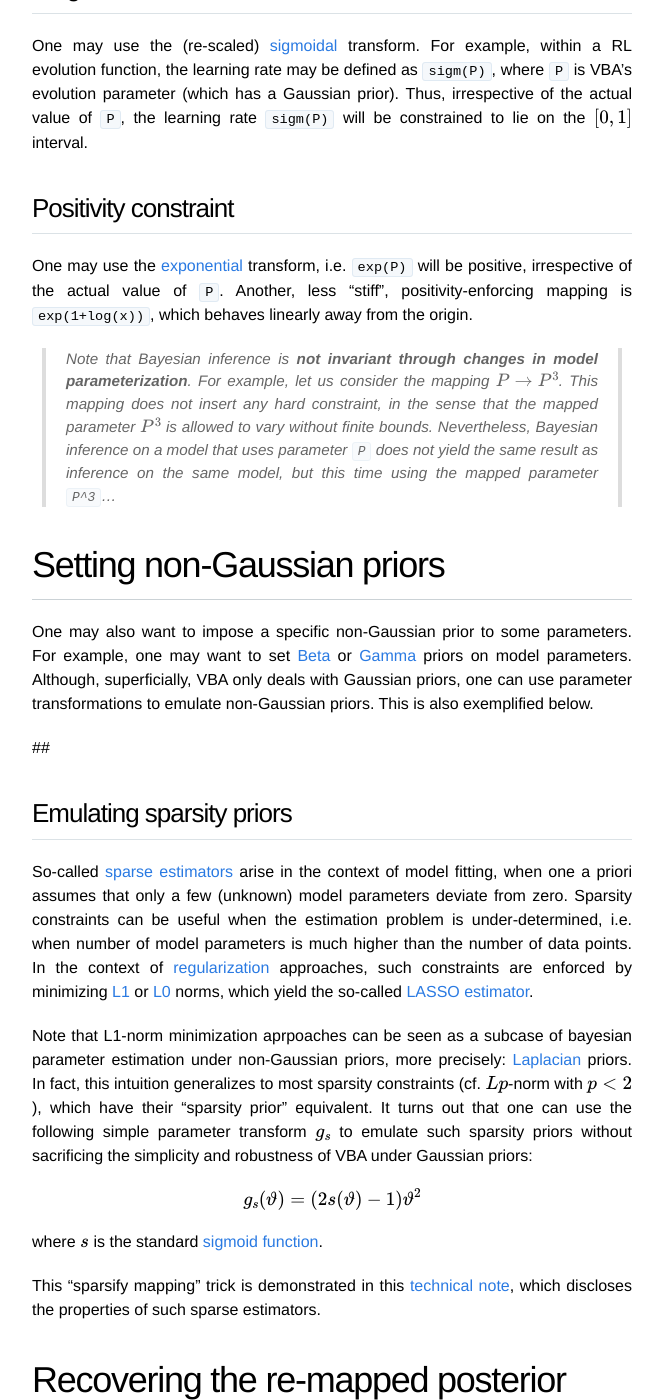
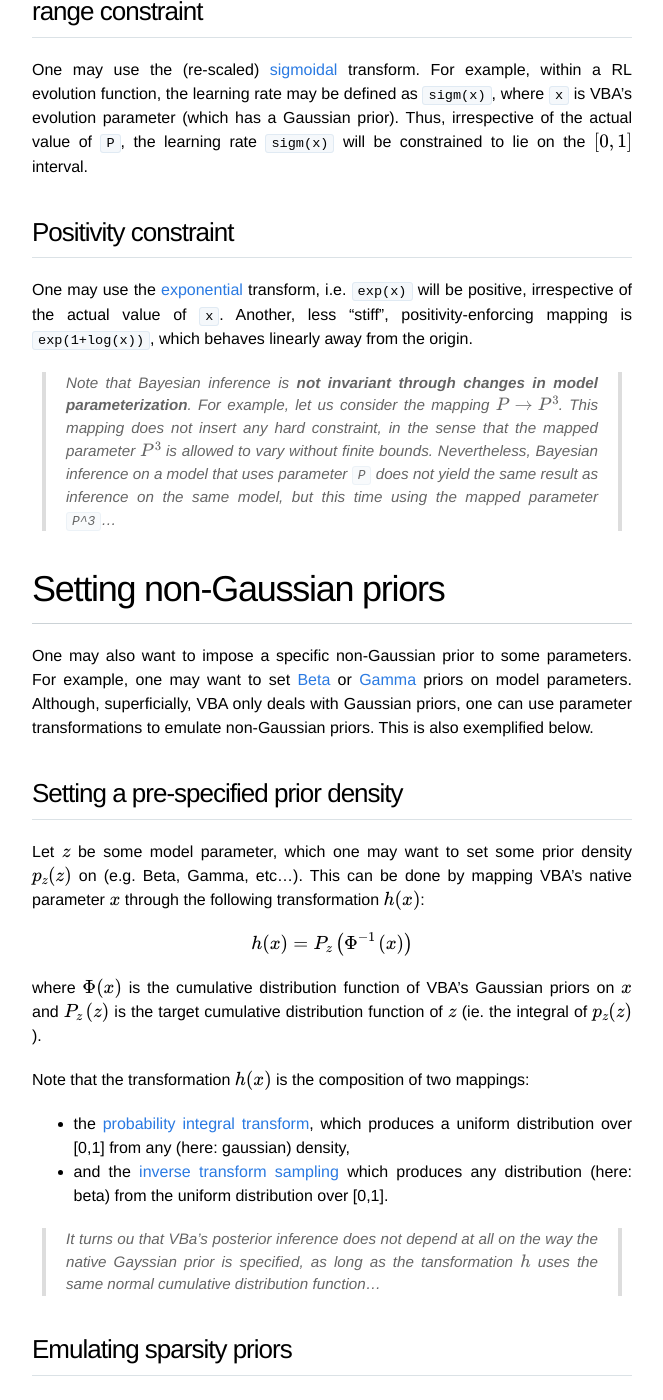
Before and after one commit to MBB-team/VBA-toolbox, a Jekyll site: the page built from _wiki/param-transform.md, in a window 1280 px wide and 1400 px high, scrolled down 1064 px. Shown: the whole window, without its empty margins (308-971 px from the left). Built offline with Jekyll 4.4.1, drawn with Linux system fonts in a browser that asks for light colours; nearby versions of some CDN libraries; formulas are drawn with MathJax 3; some of the changed text lies outside the part shown.

Commit message:
Update param-transform.md

```diff
--- a/_wiki/param-transform.md
+++ b/_wiki/param-transform.md
@@ -15,11 +15,11 @@ However, one may want to insert "[hard constraints](https://en.wikipedia.org/wik
 
 ## range constraint
 
-One may use the (re-scaled) [sigmoidal](https://en.wikipedia.org/wiki/Sigmoid_function) transform. For example, within a RL evolution function, the learning rate may be defined as `sigm(P)`, where `P` is VBA's evolution parameter (which has a Gaussian prior). Thus, irrespective of the actual value of `P`, the learning rate `sigm(P)` will be constrained to lie on the $$\left[0,1\right]$$ interval.
+One may use the (re-scaled) [sigmoidal](https://en.wikipedia.org/wiki/Sigmoid_function) transform. For example, within a RL evolution function, the learning rate may be defined as `sigm(x)`, where `x` is VBA's evolution parameter (which has a Gaussian prior). Thus, irrespective of the actual value of `P`, the learning rate `sigm(x)` will be constrained to lie on the $$\left[0,1\right]$$ interval.
 
 ## Positivity constraint
 
-One may use the [exponential](https://en.wikipedia.org/wiki/Exponential_function) transform, i.e. `exp(P)` will be positive, irrespective of the actual value of `P`. Another, less "stiff", positivity-enforcing mapping is `exp(1+log(x))`, which behaves linearly away from the origin.
+One may use the [exponential](https://en.wikipedia.org/wiki/Exponential_function) transform, i.e. `exp(x)` will be positive, irrespective of the actual value of `x`. Another, less "stiff", positivity-enforcing mapping is `exp(1+log(x))`, which behaves linearly away from the origin.
 
 
 > Note that Bayesian inference is **not invariant through changes in model parameterization**. For example, let us consider the mapping $$P \rightarrow P^3$$. This mapping does not insert any hard constraint, in the sense that the mapped parameter $$P^3$$ is allowed to vary without finite bounds. Nevertheless, Bayesian inference on a model that uses parameter `P` does not yield the same result as inference on the same model, but this time using the mapped parameter `P^3`...
@@ -29,7 +29,20 @@ One may use the [exponential](https://en.wikipedia.org/wiki/Exponential_function
 
 One may also want to impose a specific non-Gaussian prior to some parameters. For example, one may want to set [Beta](https://en.wikipedia.org/wiki/Beta_distribution) or [Gamma](https://en.wikipedia.org/wiki/Gamma_distribution) priors on model parameters. Although, superficially, VBA only deals with Gaussian priors, one can use parameter transformations to emulate non-Gaussian priors. This is also exemplified below.
 
-##
+## Setting a pre-specified prior density
+
+Let $$z$$ be some model parameter, which one may want to set some prior density $$p_z(z)$$ on (e.g. Beta, Gamma, etc...). This can be done by mapping VBA's native parameter $$x$$ through the following transformation $$h(x)$$:
+
+$$ h(x)=P_z\left(\Phi^{-1}\left(x\right)\right) $$
+
+where $$\Phi(x)$$ is the cumulative distribution function of VBA's Gaussian priors on $$x$$ and $$P_z\left(z\right)$$ is the target cumulative distribution function of $$z$$ (ie. the integral of $$p_z(z)$$).
+
+Note that the transformation $$h(x)$$ is the composition of two mappings:
+- the [probability integral transform](https://en.wikipedia.org/wiki/Probability_integral_transform), which produces a uniform distribution over [0,1] from any (here: gaussian) density,
+- and the [inverse transform sampling](https://en.wikipedia.org/wiki/Inverse_transform_sampling) which produces any distribution (here: beta) from the uniform distribution over [0,1].
+
+> It turns ou that VBa's posterior inference does not depend *at all* on the way the native Gayssian prior is specified, as long as the tansformation $$h$$ uses the same normal cumulative distribution function...
+
 
 ## Emulating sparsity priors
 
@@ -48,19 +61,28 @@ This "sparsify mapping" trick is demonstrated in this [technical note](https://a
 
 Finally, having performed a VBA analysis with some specified parameter transform in place, one may need to derive summary statistics for the transformed parameters (as opposed to directly using VBA's posterior pdf on native Gaussian parameters). This is the topic of the last section of this page...
 
-## Laplace method
+## Laplace's method
 
 If one is interested in the posterior density over transformed parameters, one can simply use the [Laplace approximation](https://en.wikipedia.org/wiki/Laplace's_method). This is base on a first-order Taylor expansion, which we summarize below.
 
 Let $$f(\vartheta)$$ be the mapping used for setting a given hard constraint on some model parameter $$P=f(\vartheta)$$. Then:
+
 $$ f(\vartheta) = f(E[\vartheta]) + f'(E[\vartheta])\times\left(\vartheta-E[\vartheta]\right) + ... $$
-This
+
+This first-order Taylor expansion is useful, because it can be used to derive the first- and secon-order moments of $$f(\vartheta)$$, given first- and second-order moments of $$\vartheta$$:
+
+$$ E[f(\vartheta)] \approx f(E[\vartheta]) $$
+
+and
+
+$$ V[f(\vartheta)] \approx V[\vartheta]\timesf'(E[\vartheta])^2 $$
+
 
 
 
 
 (see `VBA_Laplace.m`).
 
-## Monte-Carlo methods
+## Monte-Carlo method
 
  Alternatively, one can [sample](https://en.wikipedia.org/wiki/Monte_Carlo_method) (see `VBA_sample.m`) from the Gaussian posterior density over un-transformed parameters, pass the samples through the transform, and then report [summary statistics](https://en.wikipedia.org/wiki/Summary_statistics) over the set of transformed samples (such as mean and variance) and/or full sampling histograms. Such sampling approach can be used, for example, in the aim of recovering [credible intervals](https://en.wikipedia.org/wiki/Credible_interval) over constrained (mapped) parameters.
```
